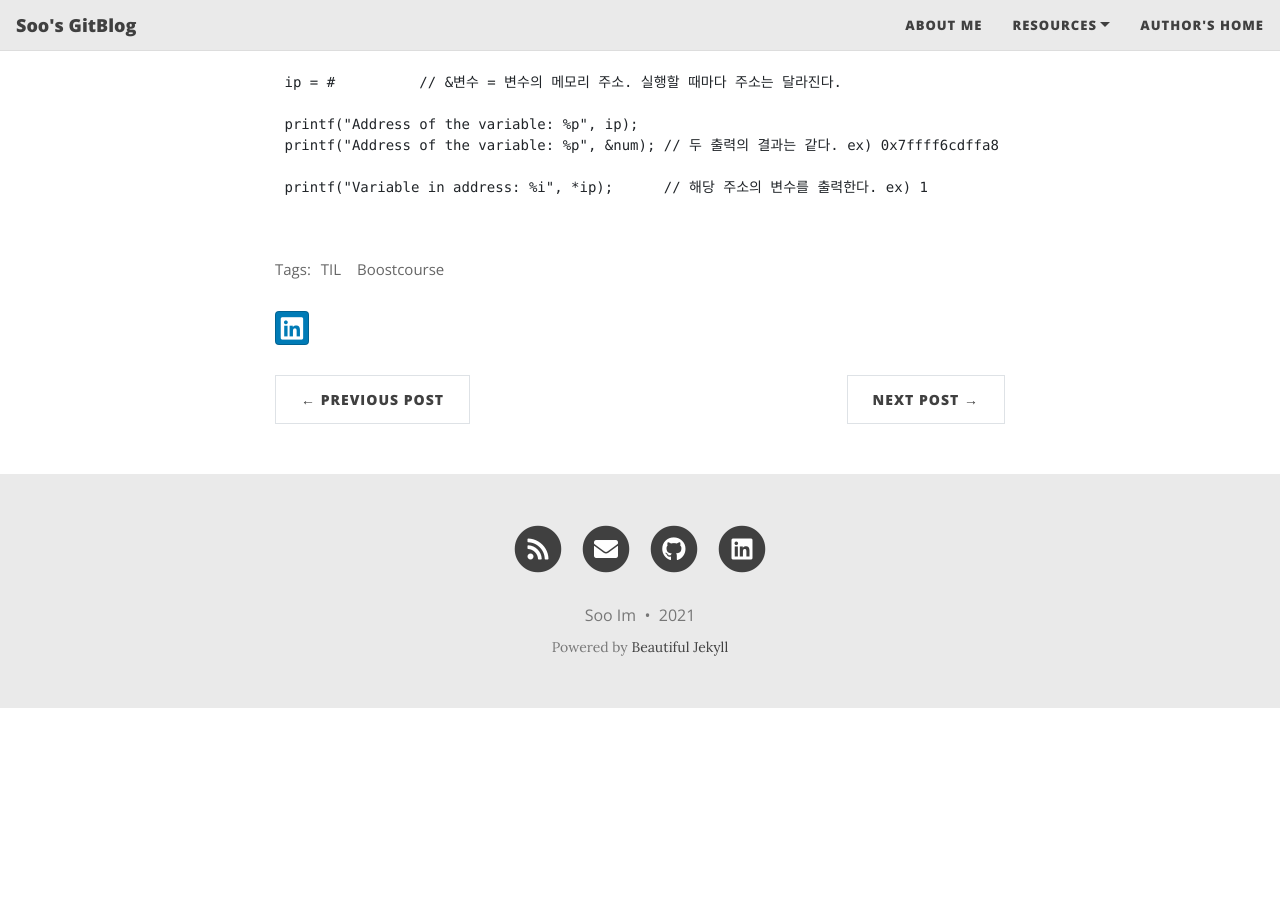
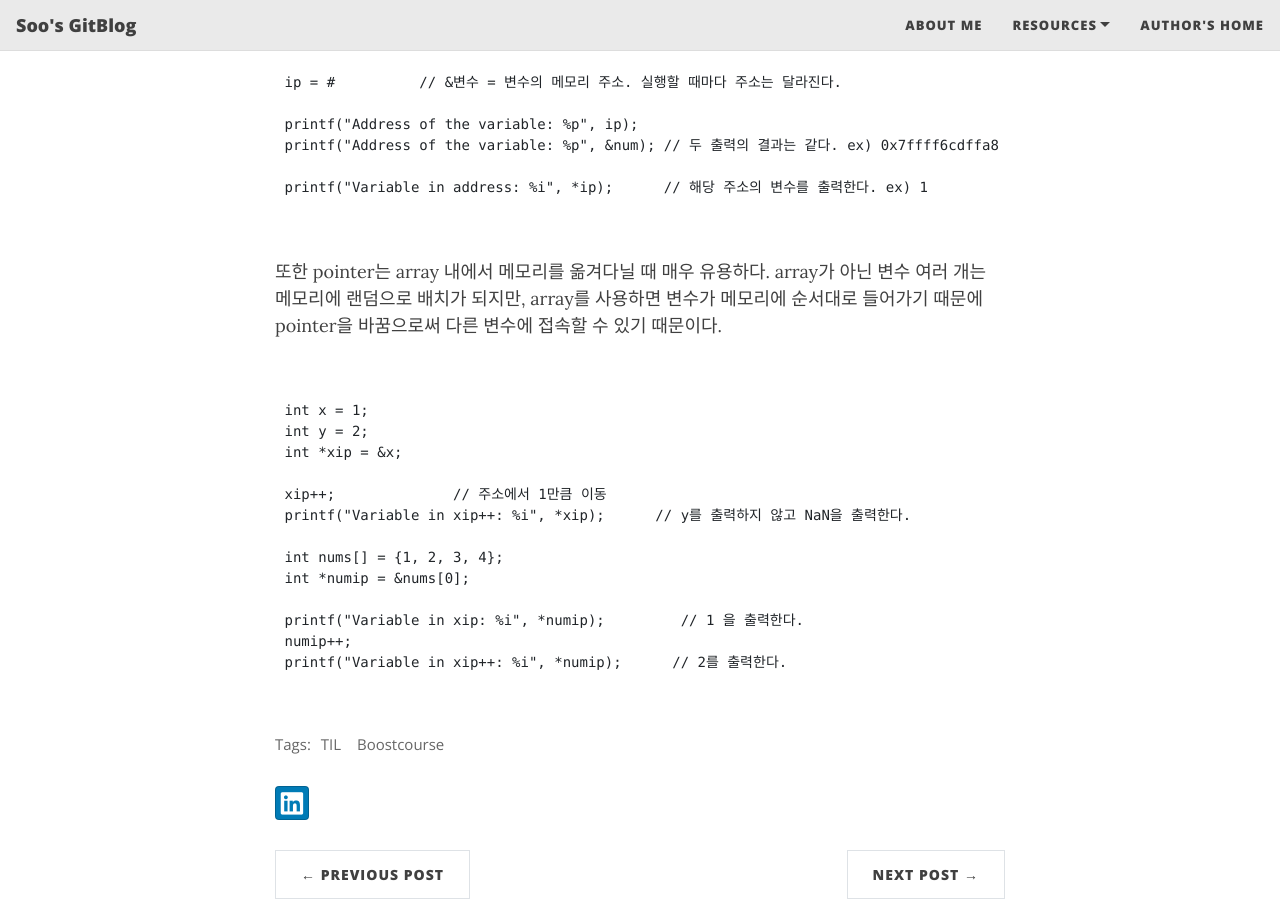
Before and after one commit to Soo-Im/Soo-Im.github.io, a Jekyll site: the page built from _posts/2021-01-18-Boostcourse-3.md, in a window 1280 px wide and 900 px high, scrolled down 3681 px. Built offline with Jekyll 4.4.1, drawn with Linux system fonts in a browser that asks for light colours; nearby versions of some CDN libraries; before the commit the page ends 4389 px from its top, so only the background shows below that.

Commit message:
Update 2021-01-18-Boostcourse-3.md

```diff
--- a/_posts/2021-01-18-Boostcourse-3.md
+++ b/_posts/2021-01-18-Boostcourse-3.md
@@ -131,3 +131,22 @@ printf("Address of the variable: %p", &num); // 두 출력의 결과는 같다.
 printf("Variable in address: %i", *ip);      // 해당 주소의 변수를 출력한다. ex) 1
 </code>
 </pre>
+
+또한 pointer는 array 내에서 메모리를 옮겨다닐 때 매우 유용하다. array가 아닌 변수 여러 개는 메모리에 랜덤으로 배치가 되지만, array를 사용하면 변수가 메모리에 순서대로 들어가기 때문에 pointer을 바꿈으로써 다른 변수에 접속할 수 있기 때문이다.
+<pre>
+<code>
+int x = 1;
+int y = 2;
+int *xip = &x;
+
+xip++;              // 주소에서 1만큼 이동
+printf("Variable in xip++: %i", *xip);      // y를 출력하지 않고 NaN을 출력한다.
+
+int nums[] = {1, 2, 3, 4};
+int *numip = &nums[0];
+
+printf("Variable in xip: %i", *numip);         // 1 을 출력한다.
+numip++;
+printf("Variable in xip++: %i", *numip);      // 2를 출력한다.
+</code>
+</pre>
```
